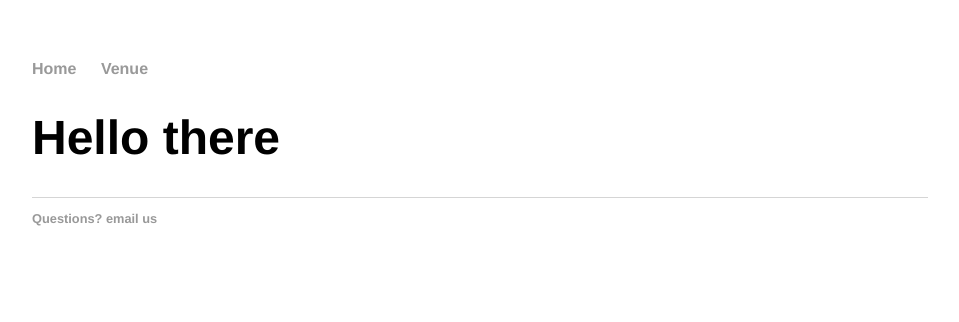
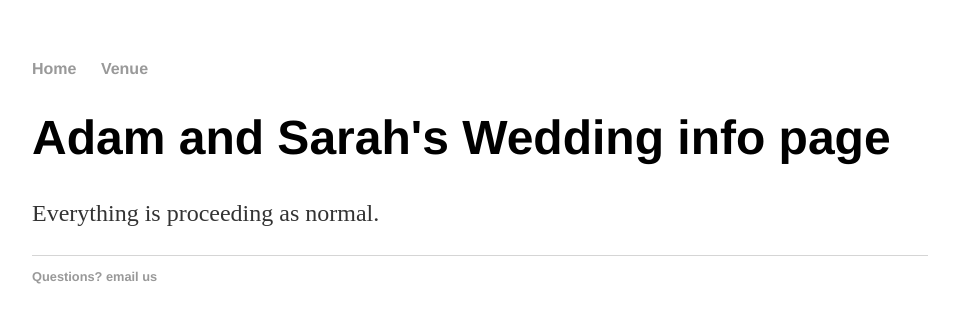
Before and after one commit to AdamFromSkalitz/adamsarah.github.io, a plain HTML site: page index.html in a window 1280 px wide. Shown: the whole page, without its empty margins (160-1119 px from the left). Drawn offline with Linux system fonts and the light colour scheme.

Commit message:
Update index.html

```diff
--- a/index.html
+++ b/index.html
@@ -13,8 +13,8 @@
 		</nav>
 		<div class="container">
     		<div class="blurb">
-        		<h1>Hello there</h1>
-				<p></p>
+        		<h1>Adam and Sarah's Wedding info page</h1>
+				<p>Everything is proceeding as normal.</p>
     		</div><!-- /.blurb -->
 		</div><!-- /.container -->
 		<footer>
```
